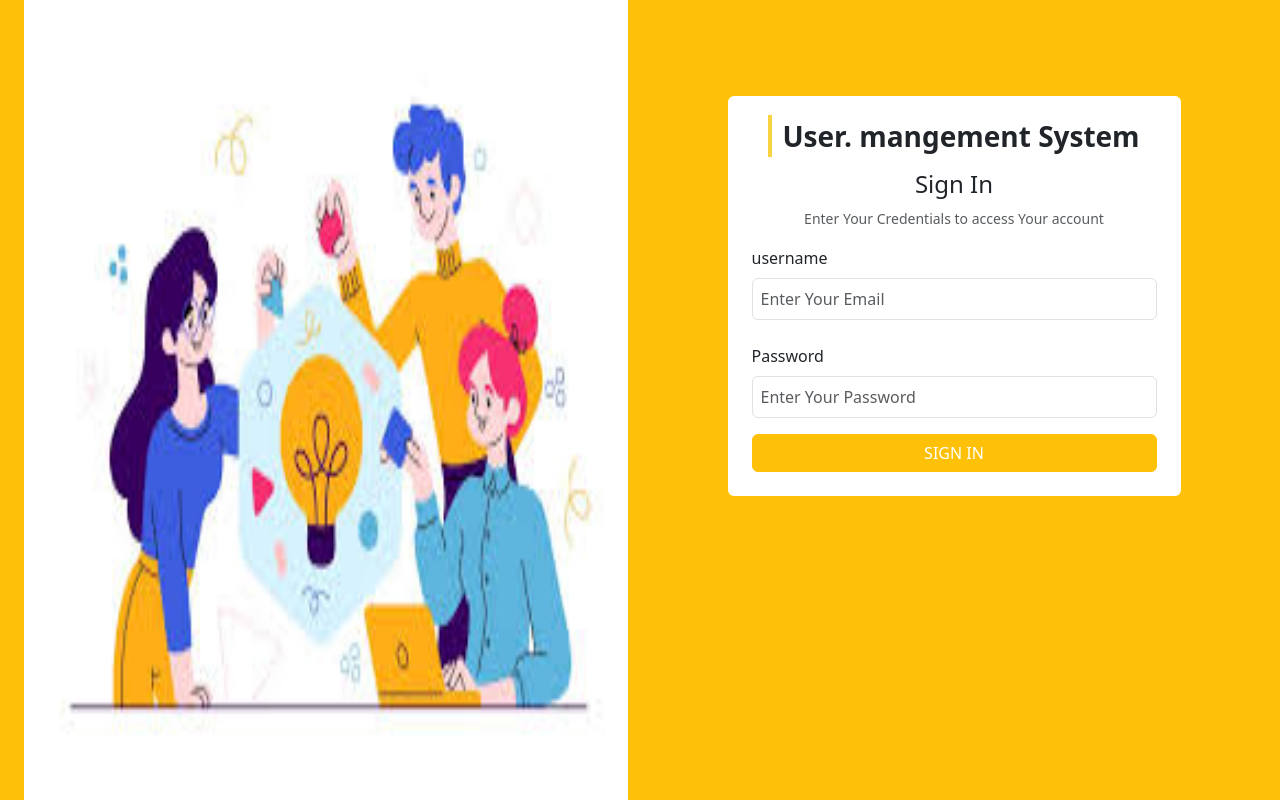
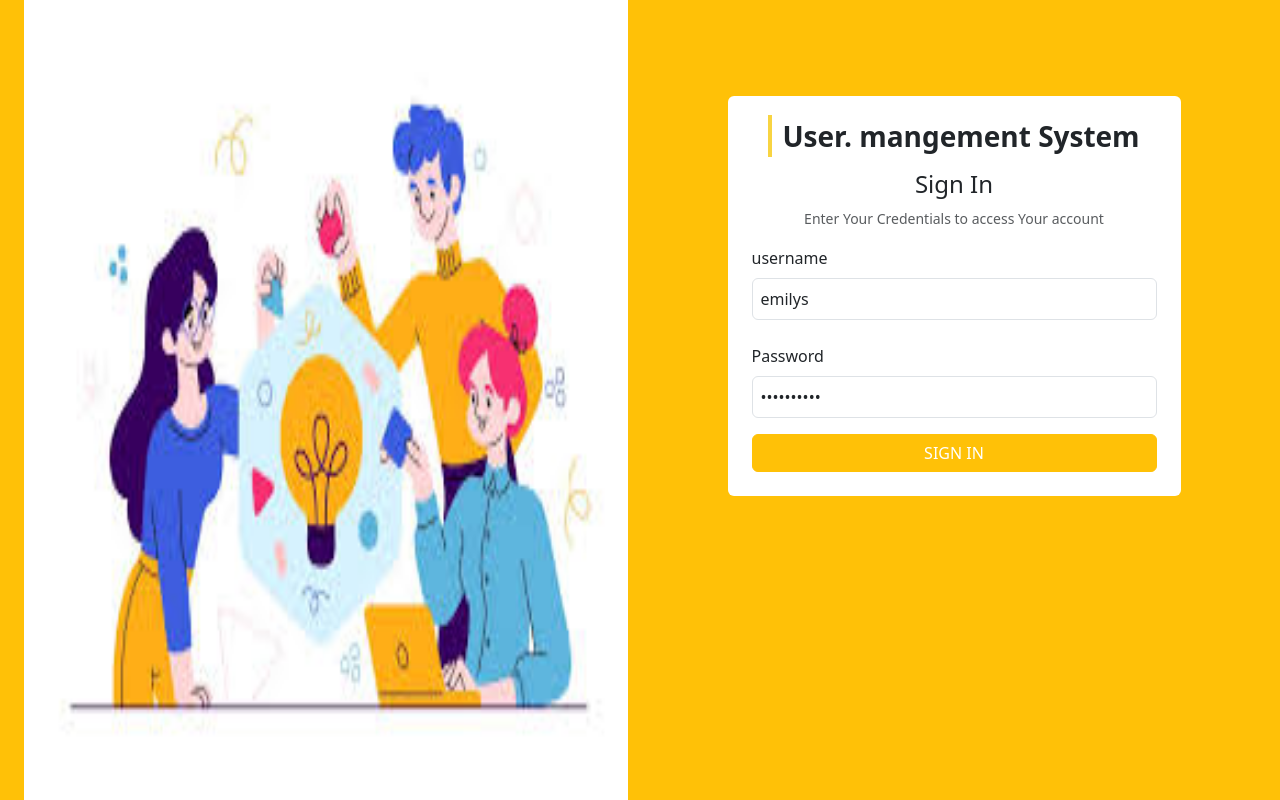
Before and after one commit to AhmedWal7d/nus, a React (Vite) app: page /nus/login in a window 1280 px wide. Built offline with nearby package versions, Linux system fonts and the light colour scheme.

Commit message:
update last

```diff
--- a/src/component/Login/Login.tsx
+++ b/src/component/Login/Login.tsx
@@ -73,7 +73,7 @@
               <div className='mt-3'>
                 <label>username</label>
                 <input type='text'
-                // value={"emilys"}
+                value={"emilys"}
                   {...register("username", { required: "username is not file" })}
                   placeholder='Enter Your Email ' className='form-control mt-2 p-2' />
 
@@ -83,7 +83,7 @@
               <div className='mt-4'>
                 <label>Password</label>
                 <input type='password'
-                // value={"emilyspass"}
+                value={"emilyspass"}
                   {...register("password", { required: "username is not file" })}
                   placeholder='Enter Your Password ' className='form-control mt-2 p-2' />
                 {errors.password && <span className='text-danger'> {errors.password.message} </span>}
```
